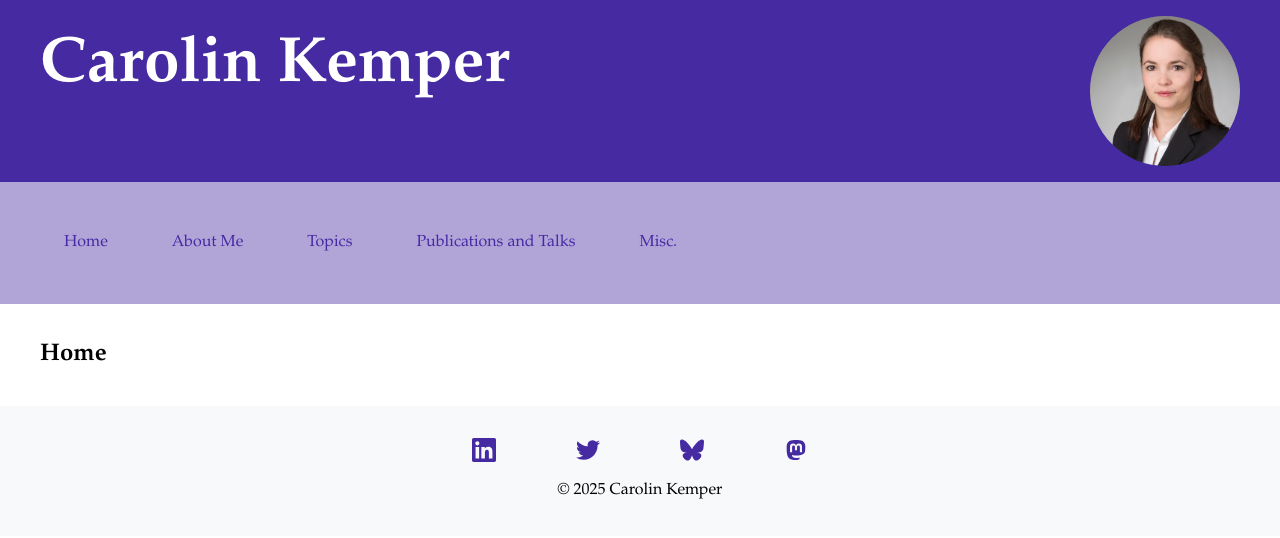
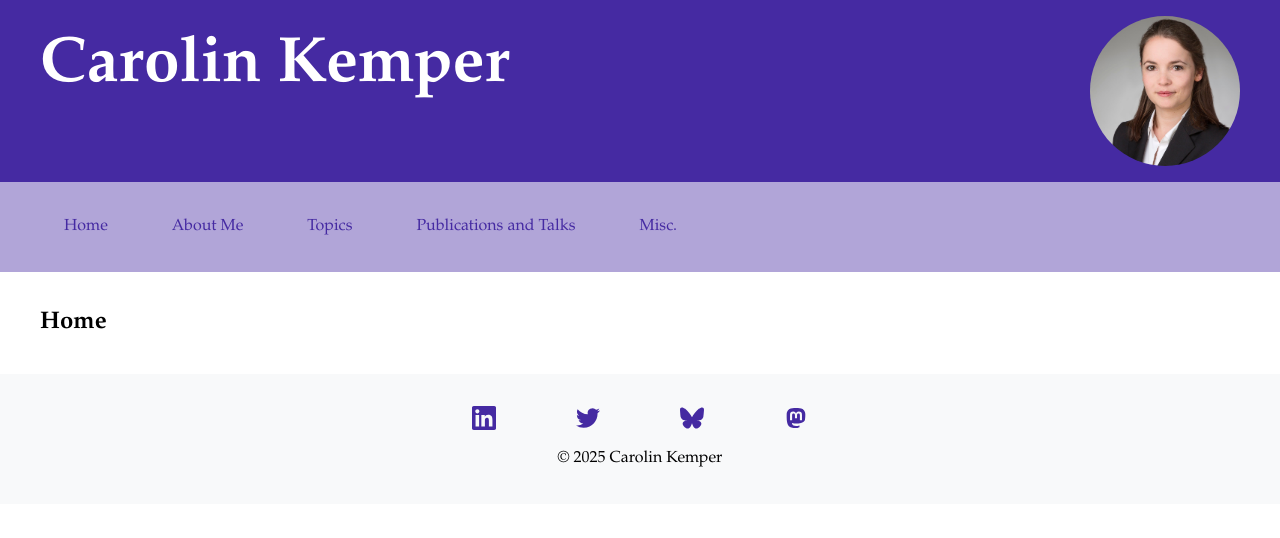
Before and after one commit to CarolinKemper/carolinkemper.github.io, a Jekyll site: the page built from index.md, in a window 1280 px wide. Shown: the top 538 px of the page. Built offline with Jekyll 4.4.1, drawn with Linux system fonts in a browser that asks for light colours.

Commit message:
testing nav bar

```diff
--- a/assets/css/main.css
+++ b/assets/css/main.css
@@ -51,9 +51,9 @@ body {
 .nav-list {
     display: flex;
     list-style: none;
-    margin: 2rem auto;
+    margin: 1rem auto;
     padding: 0 2rem;
-    justify-content: left;
+    justify-content: start;
 }
 
 .nav-item {
```
